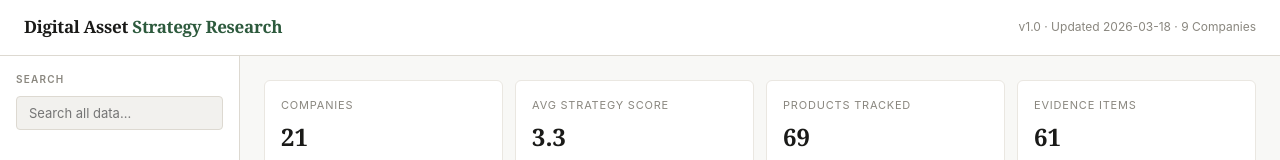
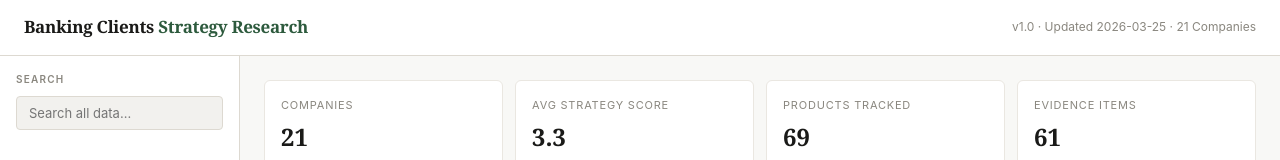
Before and after one commit to purpose-impact/banking-research, a plain HTML site: page index.html in a window 1280 px wide. Shown: the top 160 px of the page. Drawn offline with Linux system fonts and the light colour scheme.

Commit message:
Update header title and metadata in index.html

```diff
--- a/index.html
+++ b/index.html
@@ -677,8 +677,8 @@ body {
 <body>
 
 <div class="header">
-  <h1>Digital Asset <span>Strategy Research</span></h1>
-  <div class="header-meta">v1.0 · Updated 2026-03-18 · 9 Companies</div>
+  <h1>Banking Clients <span>Strategy Research</span></h1>
+  <div class="header-meta">v1.0 · Updated 2026-03-25 · 21 Companies</div>
 </div>
 
 <div class="sidebar" id="sidebar">
```
